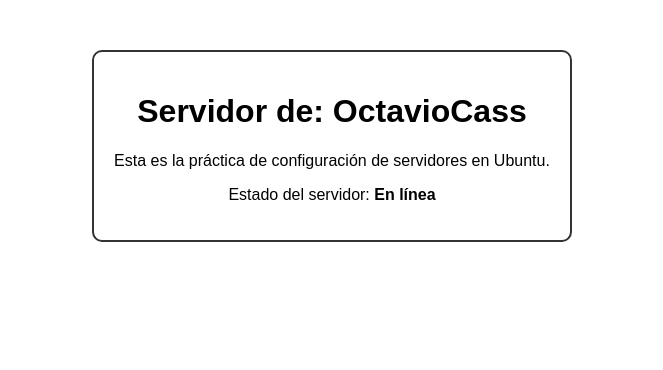
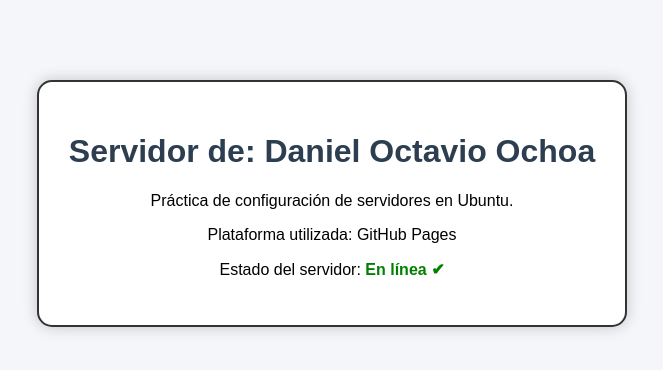
Before and after one commit to OctavioCass/OctavioCass.github.io, a plain HTML site: page index.html in a window 1280 px wide. Shown: the whole page, without its empty margins (308-971 px from the left). Drawn offline with Linux system fonts and the light colour scheme.

Commit message:
Update server details and styles in index.html

```diff
--- a/index.html
+++ b/index.html
@@ -4,15 +4,39 @@
     <meta charset="UTF-8">
     <title>Práctica - Sistemas Operativos</title>
     <style>
-        body { font-family: sans-serif; text-align: center; margin-top: 50px; }
-        .container { border: 2px solid #333; display: inline-block; padding: 20px; border-radius: 10px; }
+        body {
+            font-family: Arial, sans-serif;
+            background-color: #f4f6f9;
+            text-align: center;
+            margin-top: 80px;
+        }
+
+        .container {
+            border: 2px solid #333;
+            display: inline-block;
+            padding: 30px;
+            border-radius: 15px;
+            background-color: white;
+            box-shadow: 0 0 15px rgba(0,0,0,0.2);
+        }
+
+        h1 {
+            color: #2c3e50;
+        }
+
+        .status {
+            color: green;
+            font-weight: bold;
+        }
     </style>
 </head>
+
 <body>
     <div class="container">
-        <h1>Servidor de: OctavioCass</h1>
-        <p>Esta es la práctica de configuración de servidores en Ubuntu.</p>
-        <p>Estado del servidor: <b>En línea</b></p>
+        <h1>Servidor de: Daniel Octavio Ochoa</h1>
+        <p>Práctica de configuración de servidores en Ubuntu.</p>
+        <p>Plataforma utilizada: GitHub Pages</p>
+        <p>Estado del servidor: <span class="status">En línea ✔</span></p>
     </div>
 </body>
 </html>
```
